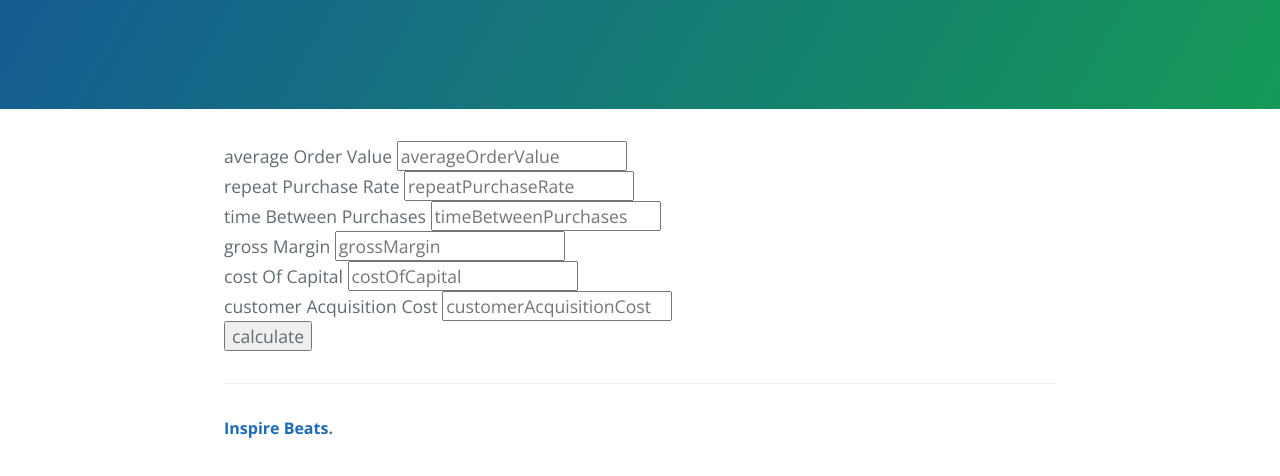
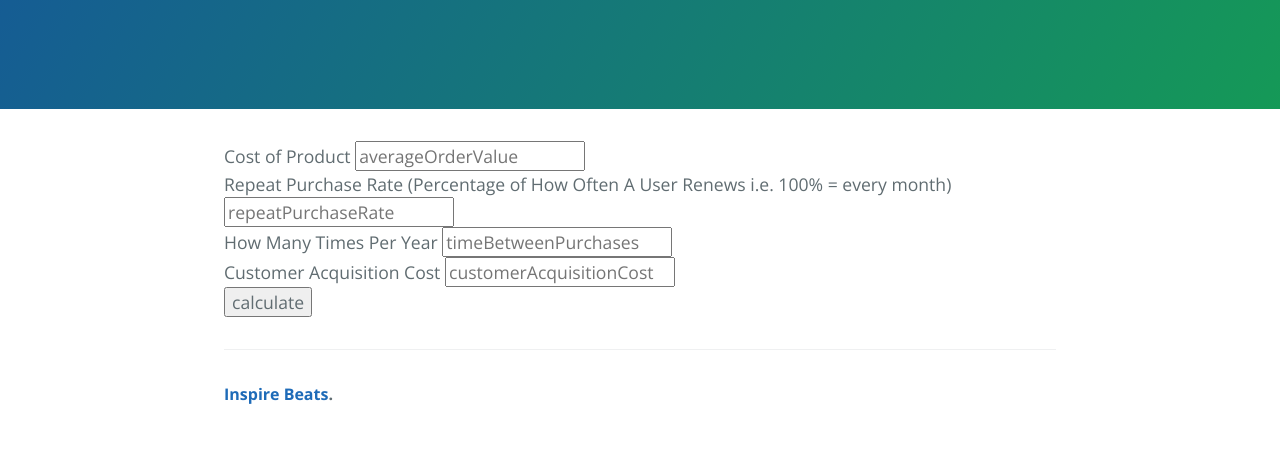
Before and after one commit to wilsonpeng8/ltvtool, a plain HTML site: page index.html in a window 1280 px wide. Shown: the part 208-684 px from the top of the page. Drawn offline with nearby package versions, Linux system fonts and the light colour scheme.

Commit message:
Update index.html

```diff
--- a/index.html
+++ b/index.html
@@ -84,17 +84,13 @@
 
 
 <body>
-  average Order Value
+  Cost of Product
   <input type="text" id="averageOrderValue" placeholder="averageOrderValue">
-  <br>repeat Purchase Rate
+  <br>Repeat Purchase Rate (Percentage of How Often A User Renews i.e. 100% = every month)
   <input type="text" id="repeatPurchaseRate" placeholder="repeatPurchaseRate">
-  <br>time Between Purchases
+  <br>How Many Times Per Year
   <input type="text" id="timeBetweenPurchases" placeholder="timeBetweenPurchases">
-  <br>gross Margin
-  <input type="text" id="grossMargin" placeholder="grossMargin">
-  <br>cost Of Capital
-  <input type="text" id="costOfCapital" placeholder="costOfCapital">
-  <br>customer Acquisition Cost
+  <br>Customer Acquisition Cost
   <input type="text" id="customerAcquisitionCost" placeholder="customerAcquisitionCost">
   <br>
 
```
